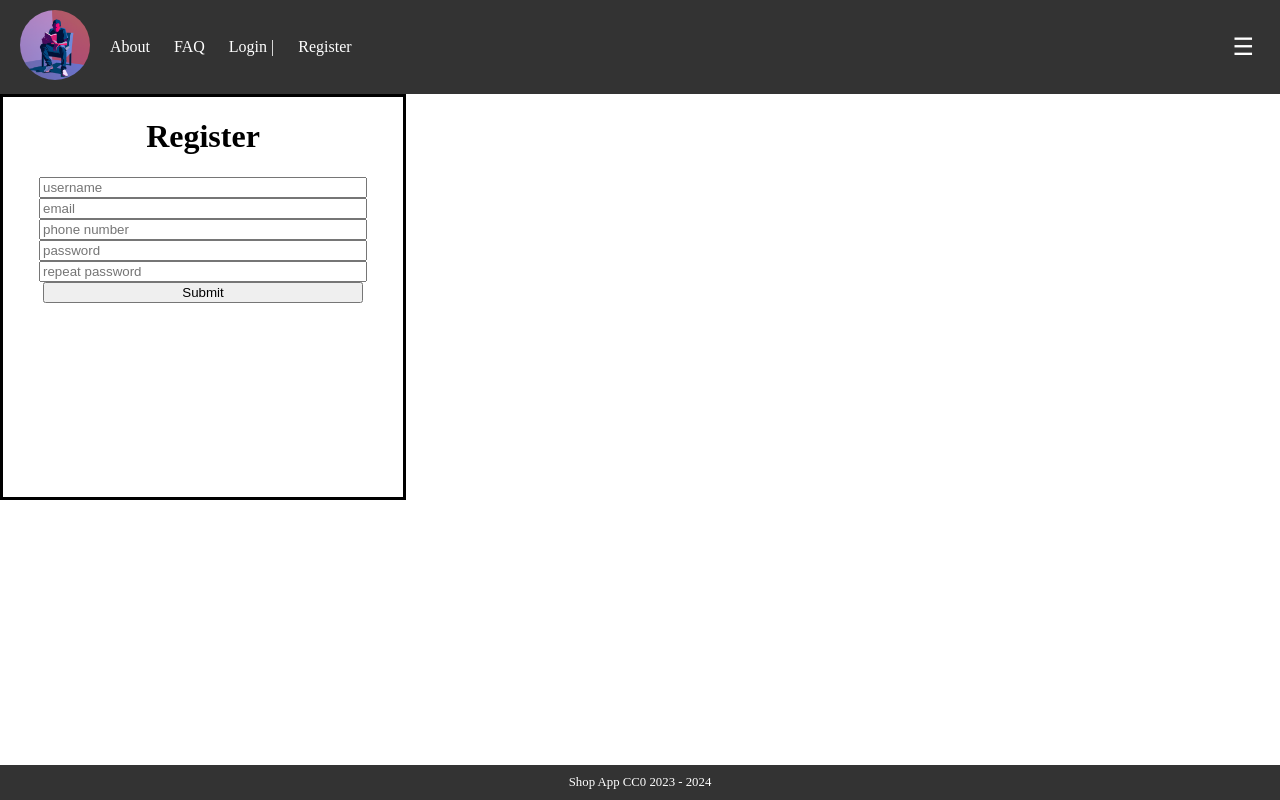
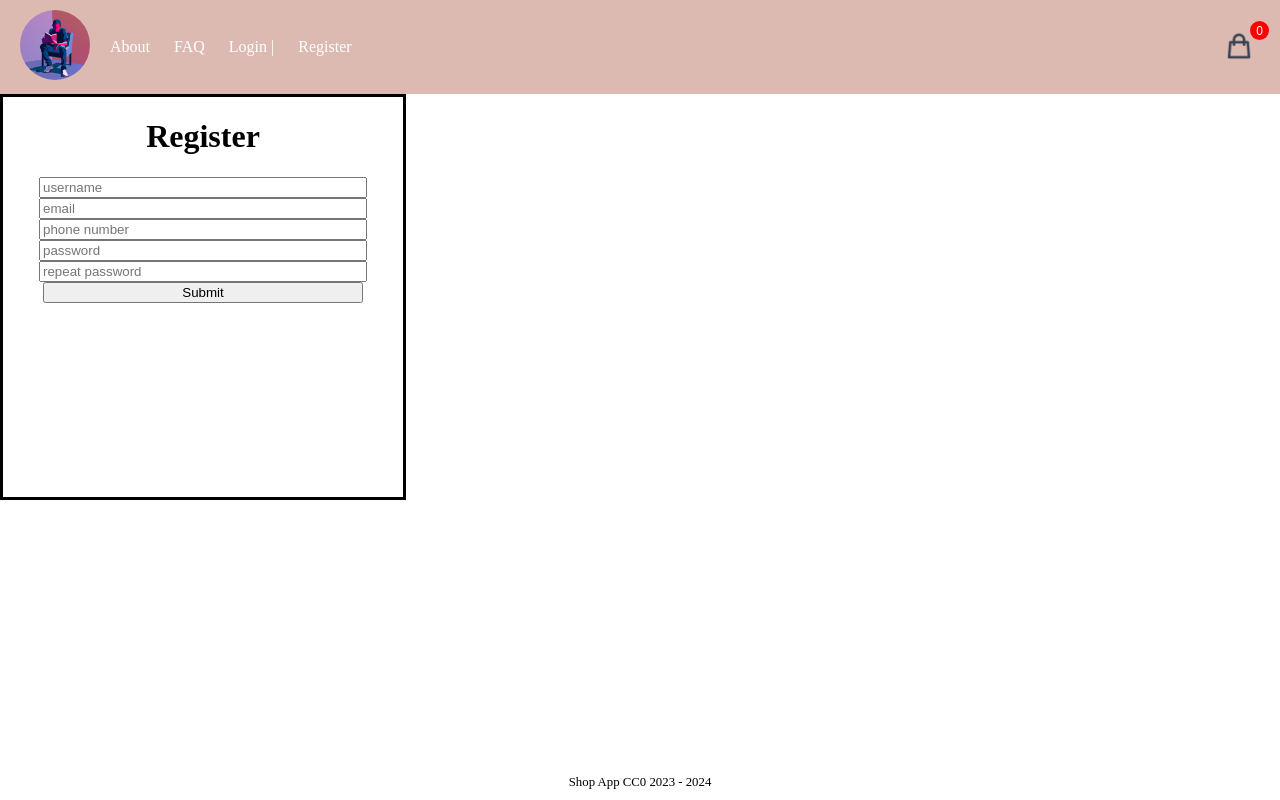
Before and after one commit to davidburchakov/bookshop, a Django app: page /register in a window 1280 px wide. Run offline with Django 5.2, Linux system fonts and the light colour scheme; parts of the project's set-up code (start-up, migrations or seed data) failed here and were passed over.

Commit message:
sidebar checkout update

```diff
--- a/shopapp/static/css/general.css
+++ b/shopapp/static/css/general.css
@@ -1,6 +1,6 @@
 /* Styling for the top navigation bar */
 #topnav {
-    background-color: #333;
+    background-color: #dcbab2;
     color: white;
     display: flex;
     justify-content: space-between;
@@ -34,14 +34,84 @@
     border-radius: 50%;
 }
 
+/* ---------------------------- sidebar ---------------------------- */
+.sidebar {
+    height: 100%;
+    width: 0;
+    position: fixed;
+    z-index: 1;
+    top: 0;
+    right: 0;
+    background-color: #463e3c;
+    overflow-x: hidden;
+    transition: 1.2s;
+    align-items: center;
+}
 
-.hamburger {
-    font-size: 24px;
+.sidebar a {
+    padding: 8px 8px 8px 32px;
+    text-decoration: none;
+    font-size: 25px;
+    color: #818181;
+    display: block;
+    transition: 0.3s;
+}
+
+.sidebar a:hover {
+    color: #f1f1f1;
+}
+
+.sidebar .checkout{
+    position: absolute;
+    bottom: 0;
+    width: 100%;
+    display: grid;
+    grid-template-columns: repeat(2, 1fr);
+}
+
+.sidebar .checkout div{
+    background-color: #E8BC0E;
+    width: 100%;
+    height: 70px;
+    display: flex;
+    flex-direction: column;
+    justify-content: center;
+    align-items: center;
+    font-weight: bold;
+    cursor: pointer;
+}
+
+.sidebar .checkout div:nth-child(2){
+    background-color: #1c1f25;
+    color: #fff;
+
+}
+
+.hamburger{
     background: none;
     color: white;
     border: none;
     cursor: pointer;
 }
+
+.hamburger img{
+    width: 30px;
+}
+
+.hamburger span{
+    background-color: red;
+    border-radius: 50%;
+    display: flex;
+    justify-content: center;
+    align-items: center;
+    color: #F8F8F8;
+    position: absolute;
+    top: 20px;
+    right: 10px;
+    padding: 3px 7px;
+    transform: scale(.9);
+}
+
 
 /* Hide the hamburger menu on larger screens and show it on smaller screens */
 @media screen and (min-width: 768px) {
@@ -92,8 +162,8 @@ main{
 
 /* Footer styling */
 #site-footer {
-    background-color: #333;
-    color: #fff;
+    background-color: #ffffff;
+    color: #000000;
     text-align: center;
     padding: 10px 0;
     width: 100%;
--- /dev/null
+++ b/shopapp/static/js/sidebar.js
@@ -0,0 +1,17 @@
+const sidebar = document.getElementById("sidebar");
+
+    document.getElementById("hamburger-button").addEventListener("click", function() {
+        if (sidebar.style.width === "350px") {
+            sidebar.style.width = "0";
+        } else {
+            sidebar.style.width = "350px";
+        }
+    });
+
+    document.getElementById("close-btn").addEventListener("click", function(){
+        if (sidebar.style.width === "0"){
+            sidebar.style.width = "350px";
+        } else {
+            sidebar.style.width = "0";
+        }
+    });
--- a/shopapp/templates/base.html
+++ b/shopapp/templates/base.html
@@ -37,7 +37,23 @@
                     <a href="{% url 'login' %}">Login</a> | <a href="{% url 'register' %}">Register</a>
                 {% endif %}
             </nav>
-            <button class="hamburger">&#9776;</button>
+            <button class="hamburger" id="hamburger-button">
+                <img src="{% static "img/cart.png" %}" alt="cart icon">
+                <span class="quantity">0</span>
+            </button>
+            <div id="sidebar" class="sidebar">
+                <nav>
+                    <a href="/about">About</a>
+                    <a href="/faq">FAQ</a>
+                    <!-- Rest of your links -->
+                </nav>
+{#                <button id="close-btn" class="close-btn"></button>#}
+                <div class="checkout">
+                    <div class="total">0</div>
+                    <div id="close-btn">Close</div>
+                </div>
+            </div>
+
         </header>
     {% endblock %}
 
@@ -54,8 +70,10 @@
     {% endblock %}
 
 </body>
-</html>
+<script src="{% static "js/sidebar.js" %}"></script>
 
 {% block javascript %}
-<!-- JavaScript files go here -->
-{% endblock javascript %}
+    {#all other js goes here#}
+{% endblock %}
+
+</html>
```
Also changed, not shown: shopapp/static/img/cart.png (added), 1 other file.
